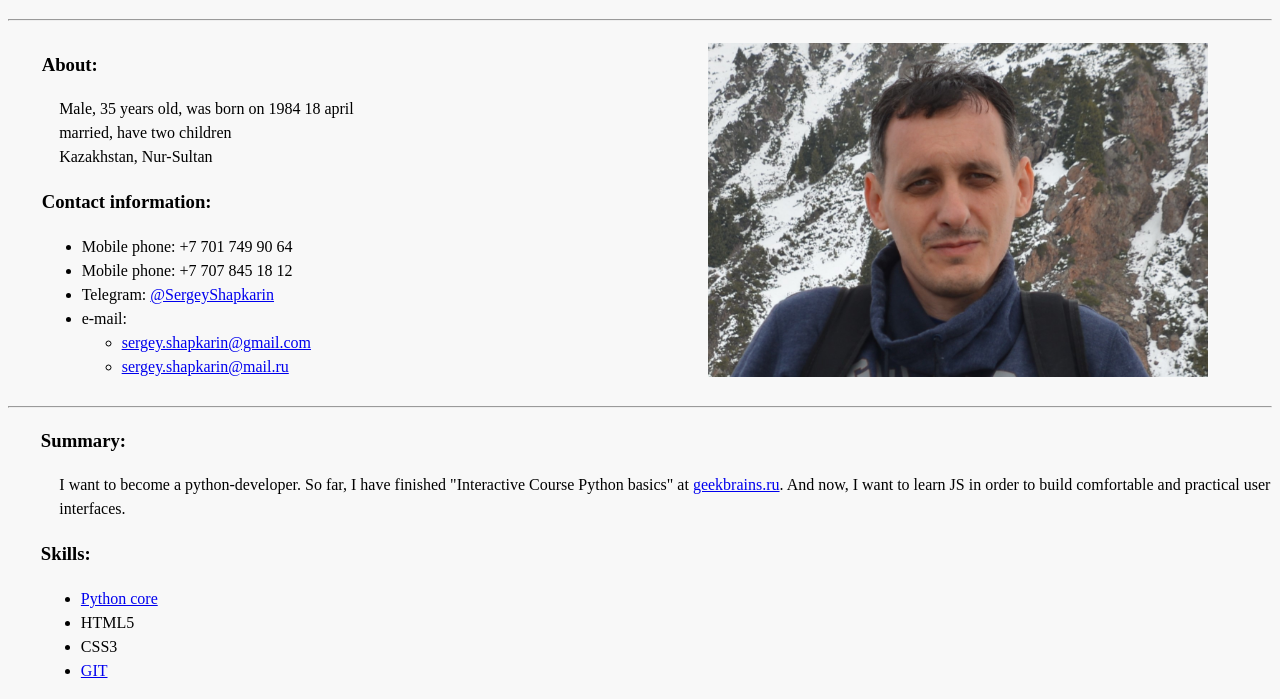
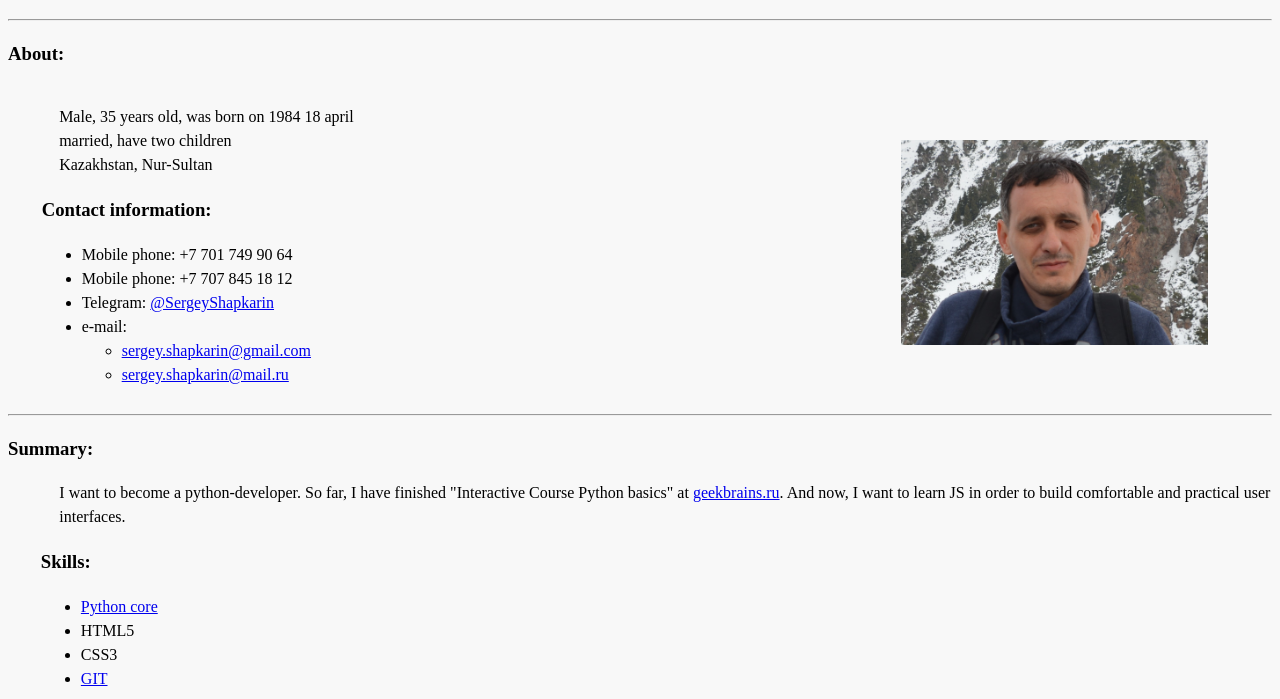
Before and after one commit to SergeyShapkarin/rsschool-cv, a plain HTML site: page index.html in a window 1280 px wide. Shown: the part 72-771 px from the top of the page. Drawn offline with Linux system fonts and the light colour scheme.

Commit message:
fix: index.html

```diff
--- a/index.html
+++ b/index.html
@@ -13,11 +13,11 @@
   </header>
   <main>
     <section class="about">
+      <h3>About:</h3>
       <table>
         <tr>
           <td class="info">
             <article>
-            <h3>About:</h3>
             <p>Male, 35 years old, was born on 1984 18 april<br>married, have two children<br>Kazakhstan, Nur-Sultan</p>
           </article>
             <article>
@@ -37,15 +37,15 @@
           </td>
           <td class="pass"></td>
           <td class="foto">
-            <img src="img/foto.jpg" alt="My_foto" width="500px">
+            <img src="img/foto.jpg" alt="My_foto" width="50%">
           </td>
         </tr>
       </table>
       <hr>
     </section>
     <section class="skills">
+      <h3>Summary:</h3>
       <article>
-        <h3>Summary:</h3>
         <p>I want to become a python-developer. So far, I have finished "Interactive Course Python basics" at <a href="https://geekbrains.ru/" target="_blank">geekbrains.ru</a>. And now, I want to learn JS in order to build comfortable and practical user interfaces.</p>
       </article>
       <article>
@@ -108,8 +108,8 @@
       <hr>
     </section>
     <section class="experience">
+      <h3>Experience:</h3>
       <article>
-        <h3>Experience:</h3>
         <ul>
           <li>2017.12 - 2019.10 -> JSC "Sportmaster Kazakhstan" - Deputy Head of Information Technology</li>
           <li>2014.10 - 2017.11 -> JSC "Sportmaster Kazakhstan" - Сhief IT  Administrator</li>
```
